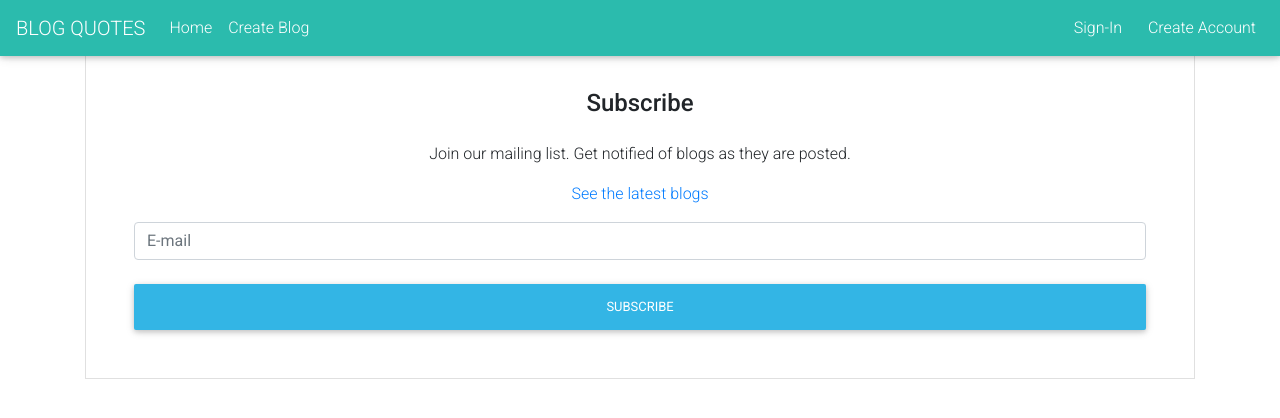
After one commit to Abtez/post-blog, a Flask app: template app/templates/subscribe.html in a window 1280 px wide. The commit adds this page. Shown: the top 418 px of the page. Run offline with Flask 2, Linux system fonts and the light colour scheme; the template is opened without the code that fills it, so the values that code supplies are empty; some libraries are stand-ins or nearby versions.

Commit message:
add readme

```diff
--- a/app/main/views.py
+++ b/app/main/views.py
@@ -137,3 +137,8 @@ def delete_comment(comment_id):
     Comment.delete_comment(coment)
 
     return redirect(url_for('.index',quotes=quotes, comment=comment, coment=coment))
+
+@main.route('/subscribe',methods = ['POST','GET'])
+def subscribe():
+
+    return render_template('subscribe.html')
--- a/app/templates/index.html
+++ b/app/templates/index.html
@@ -9,7 +9,7 @@
       <h2><a class="btn teal-text btn-lg text-center" href="{{url_for('main.new_blog')}}"> Write a blog</a></h2>
 
 
-        <div class="card w-75">
+        <div class="card w-80">
         <div class="card-body">
             <h5 class="card-title teal-text" style='text-decoration:underline;'>Random Quotes</h5>
             <h6 class="card-title teal-text">Author : <cite title="Source Title">{{ quotes.author }}</cite></h6>
--- a/app/templates/navbar.html
+++ b/app/templates/navbar.html
@@ -26,8 +26,8 @@
       </li>
 
       <li class="nav-item">
-        <a class="nav-link" href="">
-        <i class="fab fa-sign-in" aria-hidden="true"></i>{{current_user.username}}</a>
+        <a class="nav-link" href="{{url_for('main.subscribe')}}">
+        <i class="fab fa-sign-in" aria-hidden="true"></i>Subscribe</a>
         </a>
       </li>
 
--- /dev/null
+++ b/app/templates/subscribe.html
@@ -0,0 +1,32 @@
+{% extends 'base.html'%}
+
+{% block content %}
+
+<!-- Default form subscription -->
+
+<div class="container">
+
+<form class="text-center border border-light p-5 mt-3" action="#!">
+
+    <p class="h4 mb-4">Subscribe</p>
+
+    <p>Join our mailing list. Get notified of blogs as they are posted.</p>
+
+    <p>
+        <a href="/">See the latest blogs</a>
+    </p>
+
+    <!-- Email -->
+    <input type="email" id="defaultSubscriptionFormEmail" class="form-control mb-4" placeholder="E-mail">
+
+    <!-- Sign in button -->
+    <button class="btn btn-info btn-block" type="submit">Subscribe</button>
+
+
+</form>
+<!-- Default form subscription -->
+
+
+</div>
+
+{% endblock  %}
```
Also changed, not shown: README.md.
